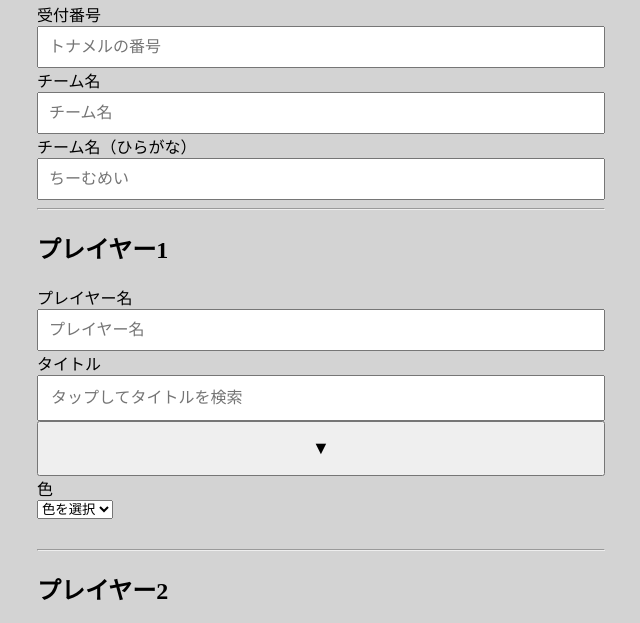
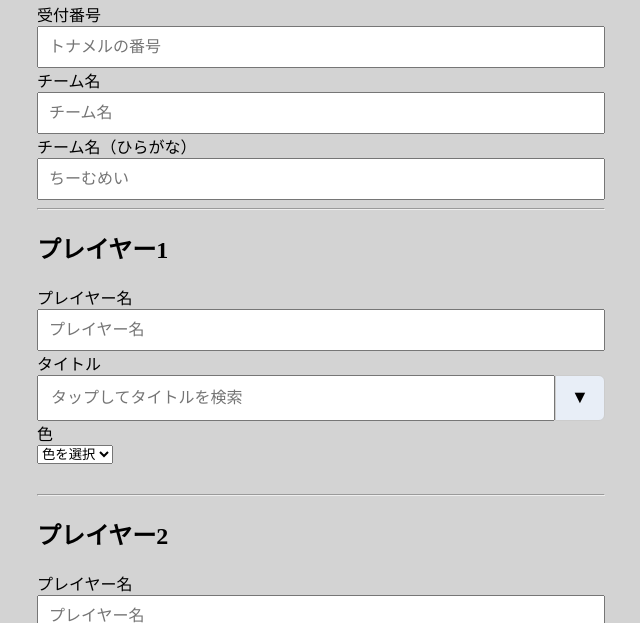
Before and after one commit to unionarenacupwest/uniaricupwest-reception, a plain HTML site: page index.html in a window 1280 px wide. Shown: the part 103-726 px from the top of the page, without its empty margins (319-959 px from the left). Drawn offline with Linux system fonts and the light colour scheme; no server answers.

Commit message:
Update style.css

```diff
--- a/style.css
+++ b/style.css
@@ -111,3 +111,27 @@ width: 100%;
 font-size: 16px;
 padding: 12px;
 }
+
+/* タイトル検索欄と▼ボタン */
+.title-input-wrap {
+    display: flex;
+    width: 100%;
+    align-items: stretch;
+}
+
+.title-input-wrap .title-search {
+    flex: 1;
+    width: 0;
+    min-width: 0;
+}
+
+.title-toggle {
+    width: 50px;
+    flex-shrink: 0;
+    padding: 0;
+    margin: 0;
+    font-size: 18px;
+    background: #e8eef7;
+    border: 1px solid #ccc;
+    border-radius: 0 6px 6px 0;
+}
```
